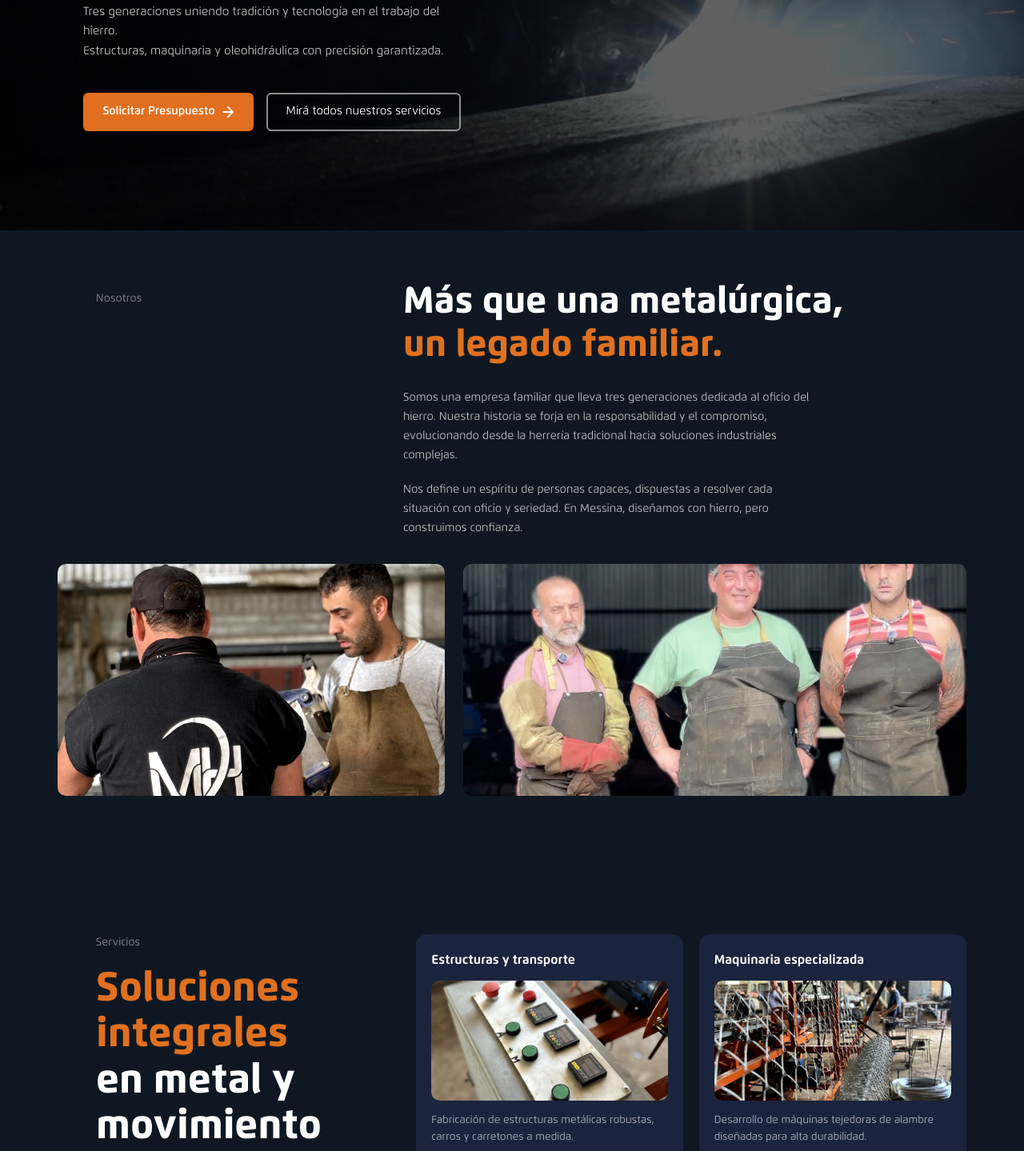
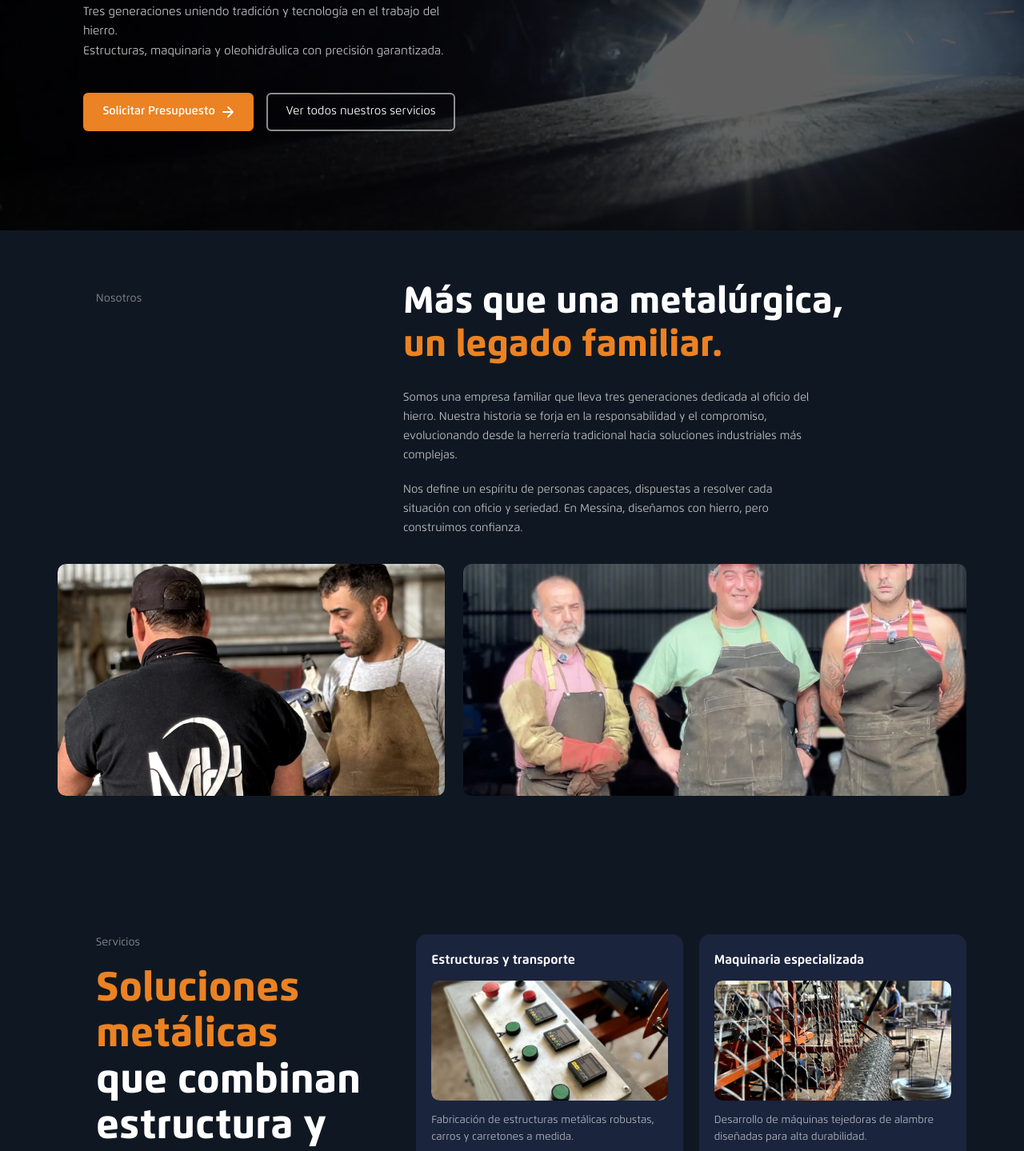
Before and after one commit to FedesConsultora/Messina_Landing, a React (Vite) app: page / in a window 1280 px wide. Shown: the part 527-1966 px from the top of the page at 80% size. Built offline with nearby package versions, Linux system fonts and the light colour scheme.

Commit message:
Feat: Actualizacion y correccion de textos en todo el proyecto

```diff
--- a/src/components/sections/Hero.jsx
+++ b/src/components/sections/Hero.jsx
@@ -30,7 +30,7 @@ const Hero = () => (
                     Solicitar Presupuesto <ArrowIcon />
                 </a>
                 <a href="#servicios" className="btn btn--outline">
-                    Mirá todos nuestros servicios
+                    Ver todos nuestros servicios
                 </a>
             </div>
         </div>
--- a/src/components/sections/Nosotros.jsx
+++ b/src/components/sections/Nosotros.jsx
@@ -39,7 +39,7 @@ const Nosotros = () => {
                     <p className="nosotros__body">
                         Somos una empresa familiar que lleva tres generaciones dedicada al oficio del
                         hierro. Nuestra historia se forja en la responsabilidad y el compromiso,
-                        evolucionando desde la herrería tradicional hacia soluciones industriales complejas.
+                        evolucionando desde la herrería tradicional hacia soluciones industriales más complejas.
                     </p>
                     <p className="nosotros__body">
                         Nos define un espíritu de personas capaces, dispuestas a resolver cada situación
--- a/src/components/sections/Proyectos.jsx
+++ b/src/components/sections/Proyectos.jsx
@@ -144,7 +144,7 @@ const Proyectos = () => {
                         rel="noopener noreferrer"
                         className="btn btn--primary proyectos__cta-btn"
                     >
-                        Consultanos por WhatsApp <WAIcon />
+                        Consultar<WAIcon />
                     </a>
                 </div>
             </div>
--- a/src/components/sections/Servicios.jsx
+++ b/src/components/sections/Servicios.jsx
@@ -106,8 +106,8 @@ const Servicios = () => (
             <div className="servicios__left">
                 <span className="servicios__label">Servicios</span>
                 <h2 className="servicios__title">
-                    <span className="servicios__title--orange">Soluciones<br />integrales</span><br />
-                    en metal y<br />movimiento
+                    <span className="servicios__title--orange">Soluciones<br />metálicas</span><br />
+                    que combinan estructura y<br />movimiento
                 </h2>
             </div>
 
--- a/src/components/sections/Testimonios.jsx
+++ b/src/components/sections/Testimonios.jsx
@@ -16,17 +16,17 @@ const ChevronRight = () => (
 const testimoniosList = [
     {
         id: 1,
-        texto: '"Trabajamos con Messina hace más de 10 años. Cada vez que necesitamos algo, sabemos que va a estar bien hecho. Lo que más valoramos es que saben lo que hacen."',
+        texto: '"Conozco a la familia desde hace años. Cuando les encargo una estructura, sé que va a durar toda la vida. Son directos y saben lo que hacen."',
         cliente: 'Cliente 1',
     },
     {
         id: 2,
-        texto: '"Necesitábamos una pieza específica de tornería que ya no se conseguía. En Messina no solo la fabricaron, sino que mejoraron el diseño original. Se nota el oficio."',
+        texto: '"Necesitábamos una pieza específica de tornería que ya no se conseguía. En Messina no solo la fabricaron, sino que mejoraron el diseño original. Se nota el oficio".',
         cliente: 'Cliente 2',
     },
     {
         id: 3,
-        texto: '"Excelente relación calidad-precio. Cumplieron con los plazos pactados y el presupuesto fue justo, sin sorpresas. Es difícil encontrar gente tan responsable hoy en día."',
+        texto: '"Excelente relación calidad-precio. Cumplieron con los plazos pactados y el presupuesto fue justo, sin sorpresas. Es difícil encontrar gente tan responsable hoy en día".',
         cliente: 'Cliente 3',
     },
     {
@@ -36,7 +36,7 @@ const testimoniosList = [
     },
     {
         id: 5,
-        texto: '"Profesionalismo y seriedad en cada trabajo. Los recomendamos sin dudar."',
+        texto: '"Conozco a la familia desde hace años. Cuando les encargo una estructura, sé que va a durar toda la vida. Son directos y saben lo que hacen."',
         cliente: 'Cliente 5',
     },
 ];
--- a/src/styles/_variables.scss
+++ b/src/styles/_variables.scss
@@ -1,6 +1,6 @@
 // ─── Brand Colors ──────────────────────────────────────────────
-$orange: #E07020;
-$orange-dark: #C45E10;
+$orange: #EB8223;
+$orange-dark: #FF5C02;
 $blue-bar: #1A4FA0; // top info bar
 $blue-active: #11A0FF; // active section color
 $navy: #0F1822; // navbar background
--- a/src/styles/sections/_nosotros.scss
+++ b/src/styles/sections/_nosotros.scss
@@ -94,7 +94,7 @@
         position: absolute;
         inset: 0;
         opacity: 0;
-        transition: opacity 0.8s ease;
+        transition: opacity 1.5s ease-in-out;
     }
 
     &__img--visible {
--- a/src/styles/sections/_servicios.scss
+++ b/src/styles/sections/_servicios.scss
@@ -92,7 +92,7 @@
         position: absolute;
         inset: 0;
         opacity: 0;
-        transition: opacity 0.8s ease;
+        transition: opacity 1.5s ease-in-out;
     }
 
     &__img--visible {
--- a/src/styles/sections/_ventajas.scss
+++ b/src/styles/sections/_ventajas.scss
@@ -40,7 +40,7 @@
         display: block;
         border-radius: 14px;
         opacity: 0;
-        transition: opacity 0.8s ease;
+        transition: opacity 1.5s ease-in-out;
     }
 
     &__img--visible {
```
